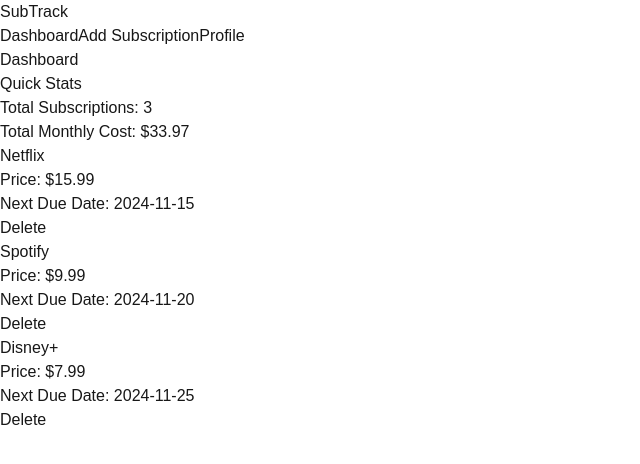
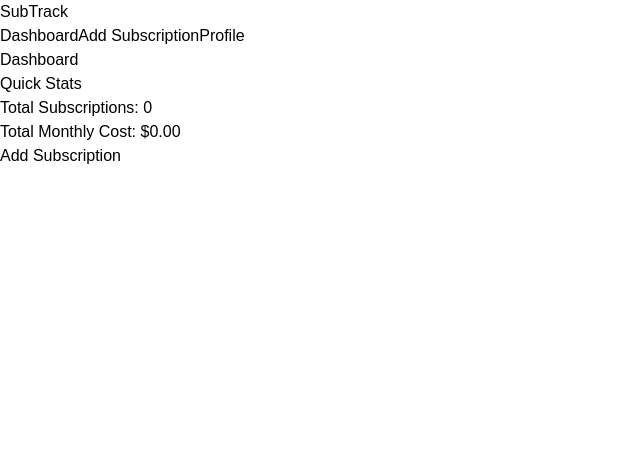
Before and after one commit to mrmartin1998/subtrack, a Next.js app: page /dashboard in a window 1280 px wide. Shown: the top 464 px of the page, without its empty margins (0-640 px from the left). Built offline with nearby package versions, Linux system fonts and the light colour scheme.

Commit message:
users can now add subscriptions

```diff
--- a/src/app/dashboard/page.js
+++ b/src/app/dashboard/page.js
@@ -1,23 +1,36 @@
-"use client"; // For Next.js App Router
-import { useState } from "react";
+"use client";
+
+import { useState, useEffect } from "react";
 import SubscriptionCard from "./components/SubscriptionCard";
 import QuickStats from "./components/QuickStats";
+import { useRouter } from "next/navigation";
 
 export default function Dashboard() {
-    const [subscriptions, setSubscriptions] = useState([
-      { id: 1, name: "Netflix", price: 15.99, dueDate: "2024-11-15" },
-      { id: 2, name: "Spotify", price: 9.99, dueDate: "2024-11-20" },
-      { id: 3, name: "Disney+", price: 7.99, dueDate: "2024-11-25" },
-    ]);
+  const [subscriptions, setSubscriptions] = useState([]);
+  const router = useRouter();
+
+  useEffect(() => {
+    const storedSubscriptions =
+      JSON.parse(localStorage.getItem("subscriptions")) || [];
+    setSubscriptions(storedSubscriptions);
+  }, []);
 
   const handleDelete = (id) => {
-      setSubscriptions(subscriptions.filter((sub) => sub.id !== id));
+    const updatedSubscriptions = subscriptions.filter((sub) => sub.id !== id);
+    setSubscriptions(updatedSubscriptions);
+    localStorage.setItem("subscriptions", JSON.stringify(updatedSubscriptions));
   };
 
   return (
     <div className="min-h-screen bg-gray-100 p-8">
       <h1 className="text-3xl font-bold text-gray-800 mb-6">Dashboard</h1>
       <QuickStats subscriptions={subscriptions} />
+      <button
+        onClick={() => router.push("/add-subscription")}
+        className="bg-green-500 text-white px-4 py-2 rounded mt-4"
+      >
+        Add Subscription
+      </button>
       <div className="grid grid-cols-1 md:grid-cols-2 lg:grid-cols-3 gap-4 mt-6">
         {subscriptions.map((sub) => (
           <SubscriptionCard
--- a/src/app/globals.css
+++ b/src/app/globals.css
@@ -4,13 +4,13 @@
 
 :root {
   --background: #ffffff;
-  --foreground: #171717;
+  --foreground: #000000;
 }
 
 @media (prefers-color-scheme: dark) {
   :root {
     --background: #0a0a0a;
-    --foreground: #ededed;
+    --foreground: #000000;
   }
 }
 
```
Also changed, not shown: src/app/add-subscription/page.js (+14 -3 lines). Lines whose indentation alone changed are shown as unchanged.
